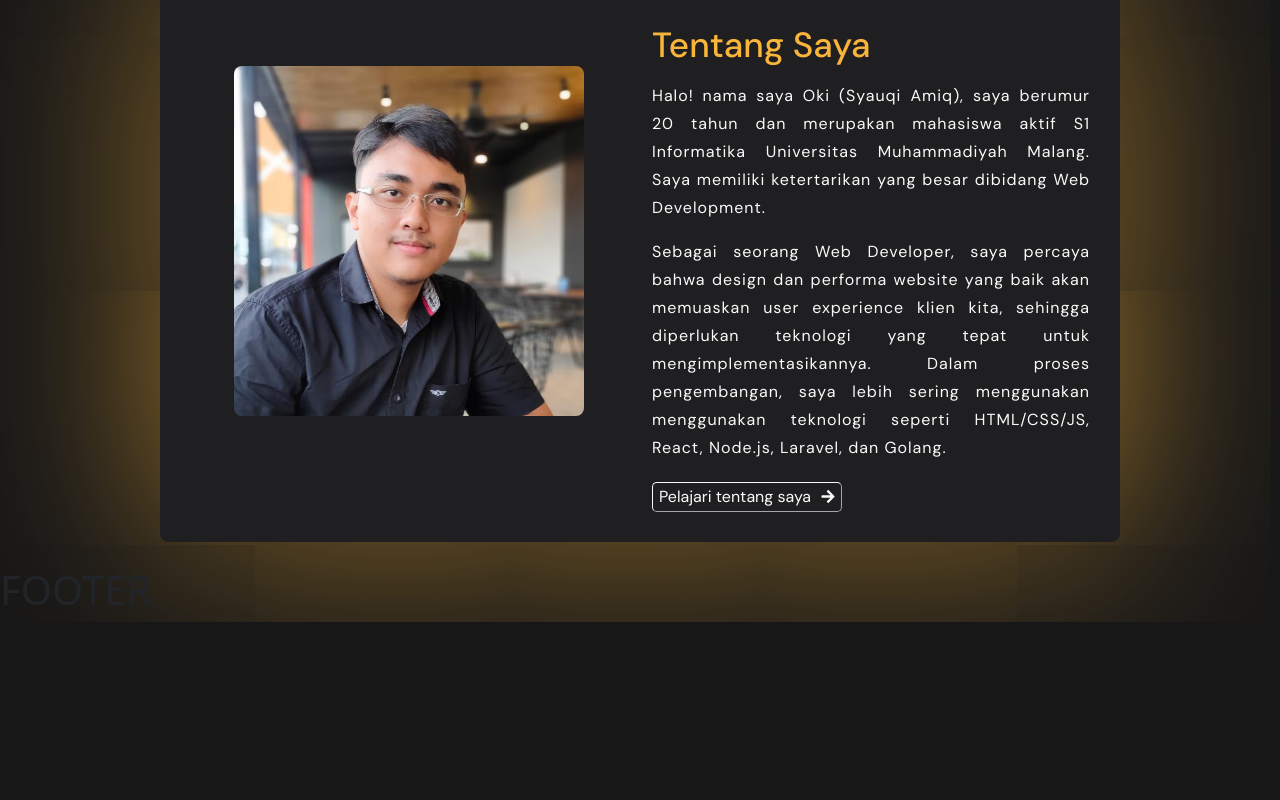
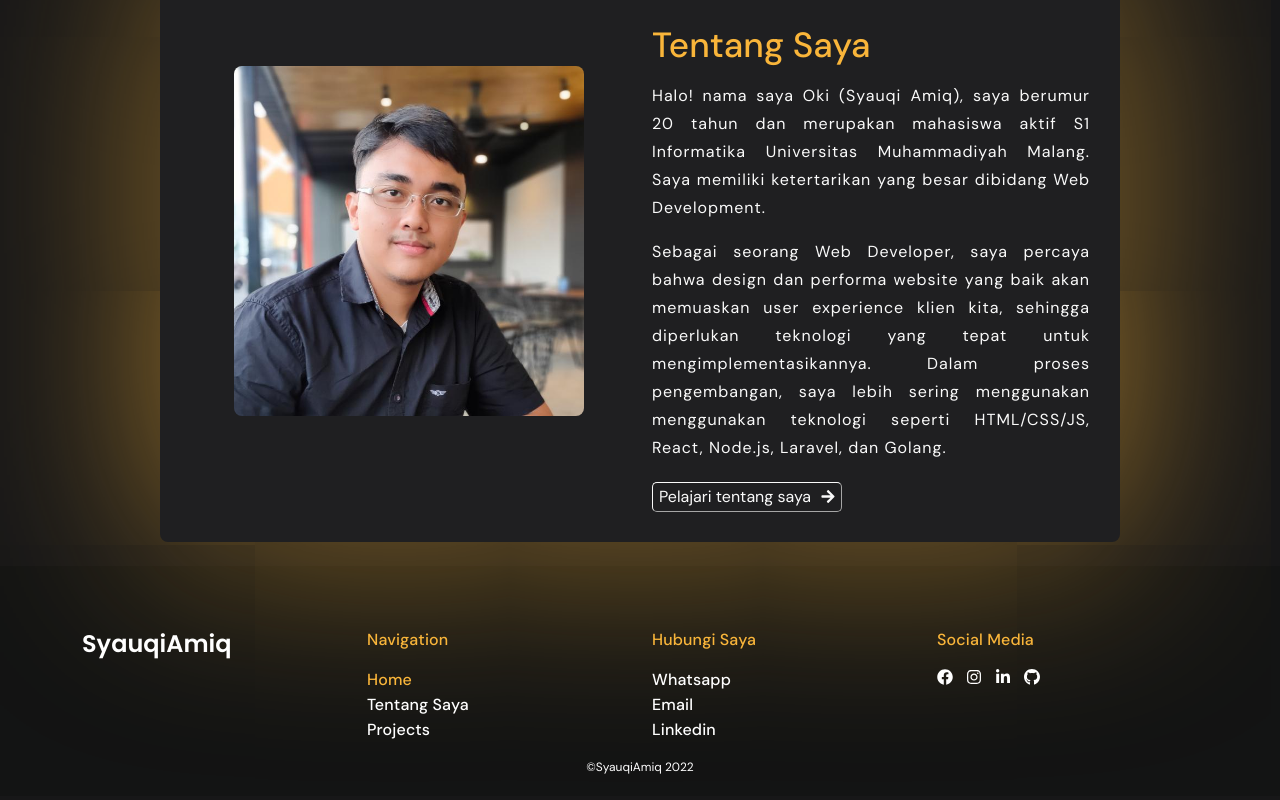
Before and after one commit to syauqiamiq/portfolio, a Next.js app: page / in a window 1280 px wide. Shown: the part 980-1780 px from the top of the page. Before the commit the page ends 1602 px from the top, so only its background shows below. Built offline with nearby package versions, Linux system fonts and the light colour scheme.

Commit message:
feat: Add Footer Component

```diff
--- /dev/null
+++ b/components/Footer/Footer.module.css
@@ -0,0 +1,51 @@
+@import "../../styles/custom.css";
+
+.footerBg {
+  height: 230px;
+  background-color: #131414;
+  padding-top: 64px;
+}
+
+.name {
+  font-size: 24px;
+  font-family: "Poppins", sans-serif;
+  font-weight: 600;
+  color: #ffffff;
+}
+
+.routeActive {
+  color: #f9b53a;
+  font-size: 16px;
+  font-family: "DM Sans", sans-serif;
+  font-weight: 500;
+  letter-spacing: 0.15px;
+  text-decoration: none;
+}
+.routeActive:hover {
+  color: #f9b53a;
+}
+.route {
+  color: #ffffff;
+  font-size: 16px;
+  font-family: "DM Sans", sans-serif;
+  font-weight: 500;
+  letter-spacing: 0.15px;
+  text-decoration: none;
+}
+.route:hover {
+  color: #ffffff;
+}
+
+.socialIcon {
+  color: #ffffff;
+  width: 20px;
+  height: 20px;
+  margin-right: 10px;
+}
+
+.copyright {
+  font-size: 12px;
+  font-weight: 400;
+  color: #ffffff;
+  font-family: "DM Sans", sans-serif;
+}
--- a/components/Footer/FooterComponent.jsx
+++ b/components/Footer/FooterComponent.jsx
@@ -1,9 +1,111 @@
+import Link from "next/link";
+import { useRouter } from "next/router";
 import React from "react";
+import { Col, Container, Row } from "react-bootstrap";
+import styles from "./Footer.module.css";
+import { faFacebook, faInstagram, faLinkedinIn, faGithub } from "@fortawesome/free-brands-svg-icons";
+import { FontAwesomeIcon } from "@fortawesome/react-fontawesome";
 
 const FooterComponent = () => {
+  const router = useRouter();
   return (
     <>
-      <h1>FOOTER</h1>
+      <div className={styles.footerBg}>
+        <Container>
+          <Row>
+            <Col xs={12} sm={6} md={6} lg={3} xl={3}>
+              <h3 className={styles.name}>SyauqiAmiq</h3>
+            </Col>
+            <Col xs={12} sm={6} md={6} lg={3} xl={3}>
+              <h3 className={styles.routeActive}>Navigation</h3>
+            </Col>
+            <Col xs={12} sm={6} md={6} lg={3} xl={3}>
+              <h3 className={styles.routeActive}>Hubungi Saya</h3>
+            </Col>
+            <Col xs={12} sm={6} md={6} lg={3} xl={3}>
+              <h3 className={styles.routeActive}>Social Media</h3>
+            </Col>
+          </Row>
+
+          <Row>
+            <Col xs={12} sm={6} md={6} lg={3} xl={3}>
+              {" "}
+            </Col>
+            <Col xs={12} sm={6} md={6} lg={3} xl={3}>
+              <Link href="/">
+                <a className={router.asPath === "/" ? styles.routeActive : styles.route}>Home</a>
+              </Link>
+            </Col>
+            <Col xs={12} sm={6} md={6} lg={3} xl={3}>
+              <Link href="/">
+                <a className={styles.route}>Whatsapp</a>
+              </Link>
+            </Col>
+            <Col xs={12} sm={6} md={6} lg={3} xl={3}>
+              <Link href="/">
+                <a className={styles.route}>
+                  {" "}
+                  <FontAwesomeIcon icon={faFacebook} className={styles.socialIcon} />
+                </a>
+              </Link>
+              <Link href="/">
+                <a className={styles.route}>
+                  {" "}
+                  <FontAwesomeIcon icon={faInstagram} className={styles.socialIcon} />
+                </a>
+              </Link>
+              <Link href="/">
+                <a className={styles.route}>
+                  {" "}
+                  <FontAwesomeIcon icon={faLinkedinIn} className={styles.socialIcon} />
+                </a>
+              </Link>
+              <Link href="/">
+                <a className={styles.route}>
+                  {" "}
+                  <FontAwesomeIcon icon={faGithub} className={styles.socialIcon} />
+                </a>
+              </Link>
+            </Col>
+          </Row>
+          <Row>
+            <Col xs={12} sm={6} md={6} lg={3} xl={3}></Col>
+            <Col xs={12} sm={6} md={6} lg={3} xl={3}>
+              <Link href="/about">
+                <a className={router.asPath === "/about" ? styles.routeActive : styles.route}>Tentang Saya</a>
+              </Link>
+            </Col>
+            <Col xs={12} sm={6} md={6} lg={3} xl={3}>
+              <Link href="/">
+                <a className={styles.route}>Email</a>
+              </Link>
+            </Col>
+            <Col xs={12} sm={6} md={6} lg={3} xl={3}></Col>
+          </Row>
+          <Row>
+            <Col xs={12} sm={6} md={6} lg={3} xl={3}></Col>
+            <Col xs={12} sm={6} md={6} lg={3} xl={3}>
+              {" "}
+              <Link href="/projects">
+                <a className={router.asPath === "/projects" ? styles.routeActive : styles.route}>Projects</a>
+              </Link>
+            </Col>
+            <Col xs={12} sm={6} md={6} lg={3} xl={3}>
+              <Link href="/">
+                <a className={styles.route}>Linkedin</a>
+              </Link>
+            </Col>
+            <Col xs={12} sm={6} md={6} lg={3} xl={3}></Col>
+          </Row>
+        </Container>
+        <Container>
+          <Row className="text-center mt-2 p-2">
+            <Col>
+              <p className={styles.copyright}>©SyauqiAmiq 2022</p>
+            </Col>
+          </Row>
+        </Container>
+      </div>
     </>
   );
 };
```
